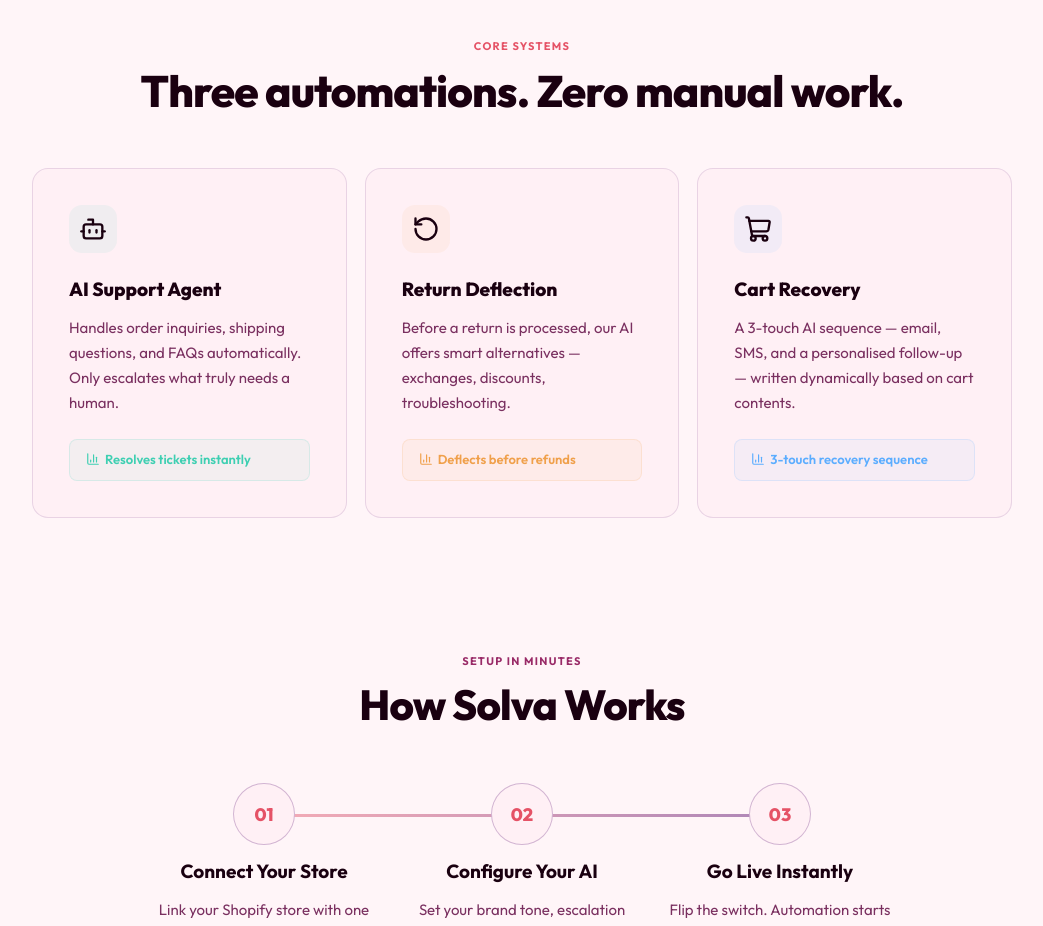
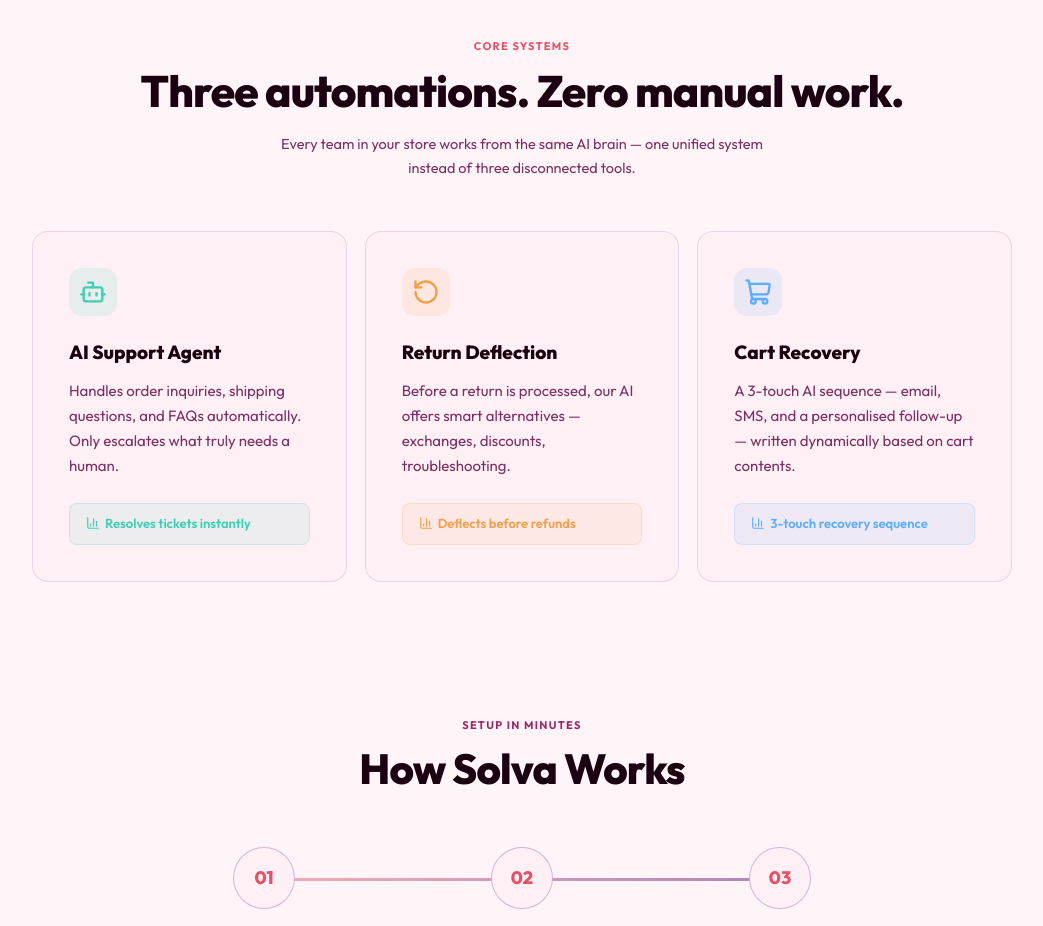
Before and after one commit to getsolvacom/solva, a React (Vite) app: page / in a window 1280 px wide. Shown: the part 1720-2646 px from the top of the page, without its empty margins (118-1161 px from the left). Built offline with nearby package versions, Linux system fonts and the light colour scheme; no server answers.

Commit message:
Add missing subtitle and fix icon/badge color-tinting in features section

```diff
--- a/src/pages/LandingPage.jsx
+++ b/src/pages/LandingPage.jsx
@@ -396,6 +396,9 @@ export default function LandingPage() {
         <div style={{textAlign:"center",marginBottom:50}}>
           <p style={{fontSize:11,fontWeight:700,letterSpacing:".12em",color:C.coral,marginBottom:10,textTransform:"uppercase"}}>Core Systems</p>
           <h2 style={{fontFamily:"'Outfit',sans-serif",fontSize:"clamp(26px,4vw,44px)",fontWeight:800,letterSpacing:"-.02em"}}>Three automations. Zero manual work.</h2>
+          <p style={{fontSize:14.5,color:C.sub,lineHeight:1.7,maxWidth:520,margin:"14px auto 0"}}>
+            Every team in your store works from the same AI brain — one unified system instead of three disconnected tools.
+          </p>
         </div>
         <div className="features-grid" style={{display:"grid",gridTemplateColumns:"repeat(3,1fr)",gap:18}}>
           {[
@@ -404,10 +407,10 @@ export default function LandingPage() {
             {icon:<ShoppingCart size={28} strokeWidth={2}/>,title:"Cart Recovery",      color:C.blue,  stat:"3-touch recovery sequence",desc:"A 3-touch AI sequence — email, SMS, and a personalised follow-up — written dynamically based on cart contents."},
           ].map((f,i)=>(
             <div key={i} className="card-hover feat-card" style={{padding:28,borderRadius:16,background:C.card,border:`1px solid ${C.border}`,display:"flex",flexDirection:"column"}}>
-              <div className="feat-icon" style={{width:48,height:48,borderRadius:13,marginBottom:18,background:`${f.color}14`,display:"flex",alignItems:"center",justifyContent:"center",fontSize:22}}>{f.icon}</div>
+              <div className="feat-icon" style={{width:48,height:48,borderRadius:13,marginBottom:18,background:`${f.color}1F`,color:f.color,display:"flex",alignItems:"center",justifyContent:"center",fontSize:22}}>{f.icon}</div>
               <h3 className="feat-title" style={{fontFamily:"'Outfit',sans-serif",fontSize:17.5,fontWeight:700,marginBottom:10}}>{f.title}</h3>
               <p className="feat-desc" style={{fontSize:13.5,color:C.sub,lineHeight:1.68,marginBottom:18,flex:1}}>{f.desc}</p>
-              <div className="feat-badge" style={{padding:"7px 13px",borderRadius:8,background:`${f.color}10`,border:`1px solid ${f.color}26`}}>
+              <div className="feat-badge" style={{padding:"7px 13px",borderRadius:8,background:`${f.color}18`,border:`1px solid ${f.color}35`}}>
                 <span className="feat-badge-text" style={{fontSize:11.5,color:f.color,fontWeight:600,display:"inline-flex",alignItems:"center",gap:5}}><BarChart3 size={14} strokeWidth={2}/>{f.stat}</span>
               </div>
             </div>
```
